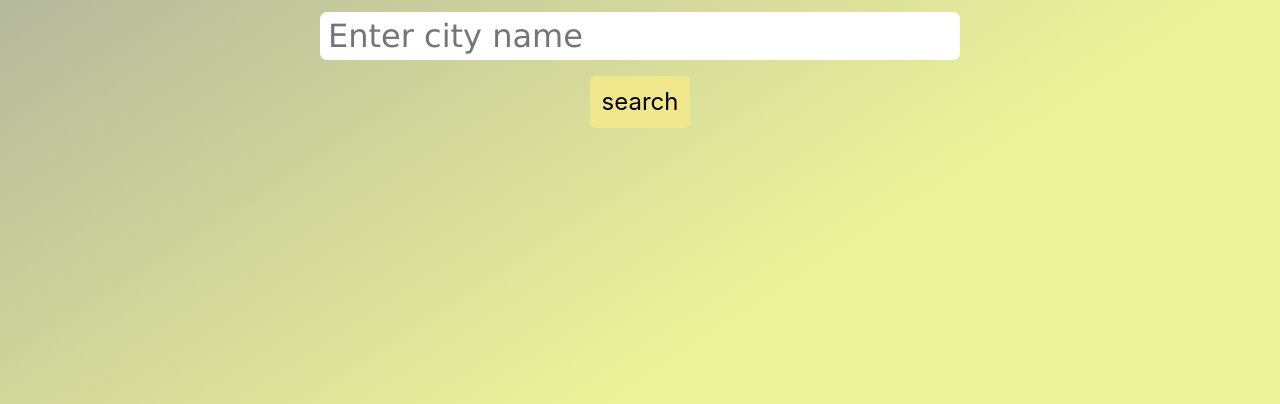
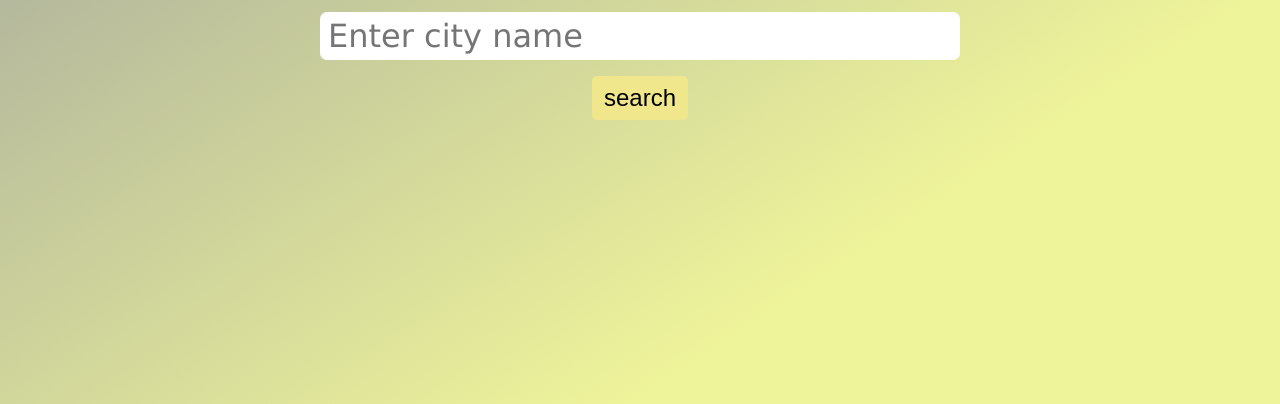
Before and after one commit to hillarioh/Js-Weather-app, a plain HTML site: page index.html in a window 1280 px wide. Shown: the part 396-800 px from the top of the page. Drawn offline with nearby package versions, Linux system fonts and the light colour scheme.

Commit message:
remove bootstrap

```diff
--- a/index.html
+++ b/index.html
@@ -3,7 +3,6 @@
 <head>
     <meta charset="UTF-8">
     <meta name="viewport" content="width=device-width, initial-scale=1.0">
-    <link rel="stylesheet" href="https://stackpath.bootstrapcdn.com/bootstrap/4.1.3/css/bootstrap.min.css">
     <link rel="stylesheet" href="style.css">
     <title>Document</title>
 </head>
```
